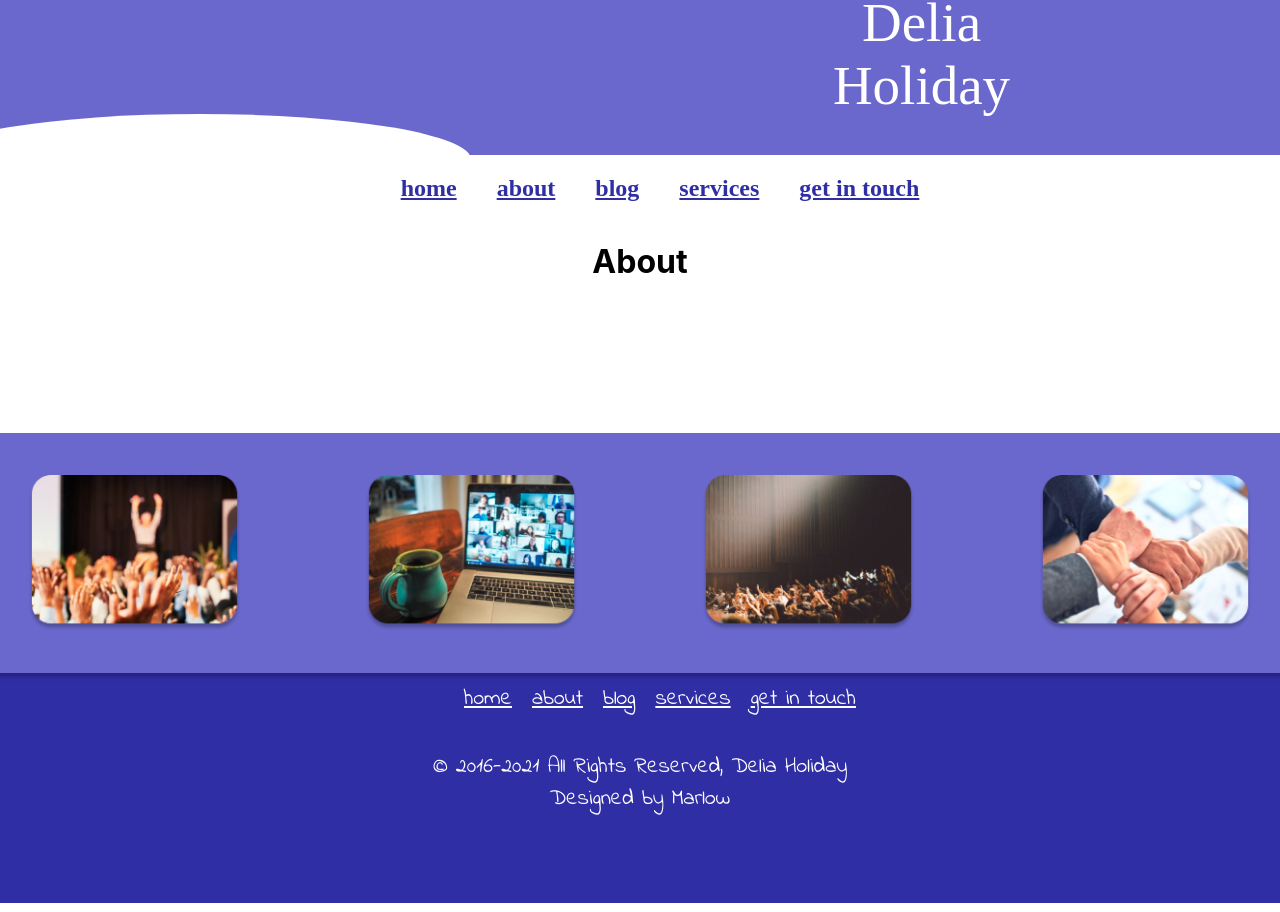
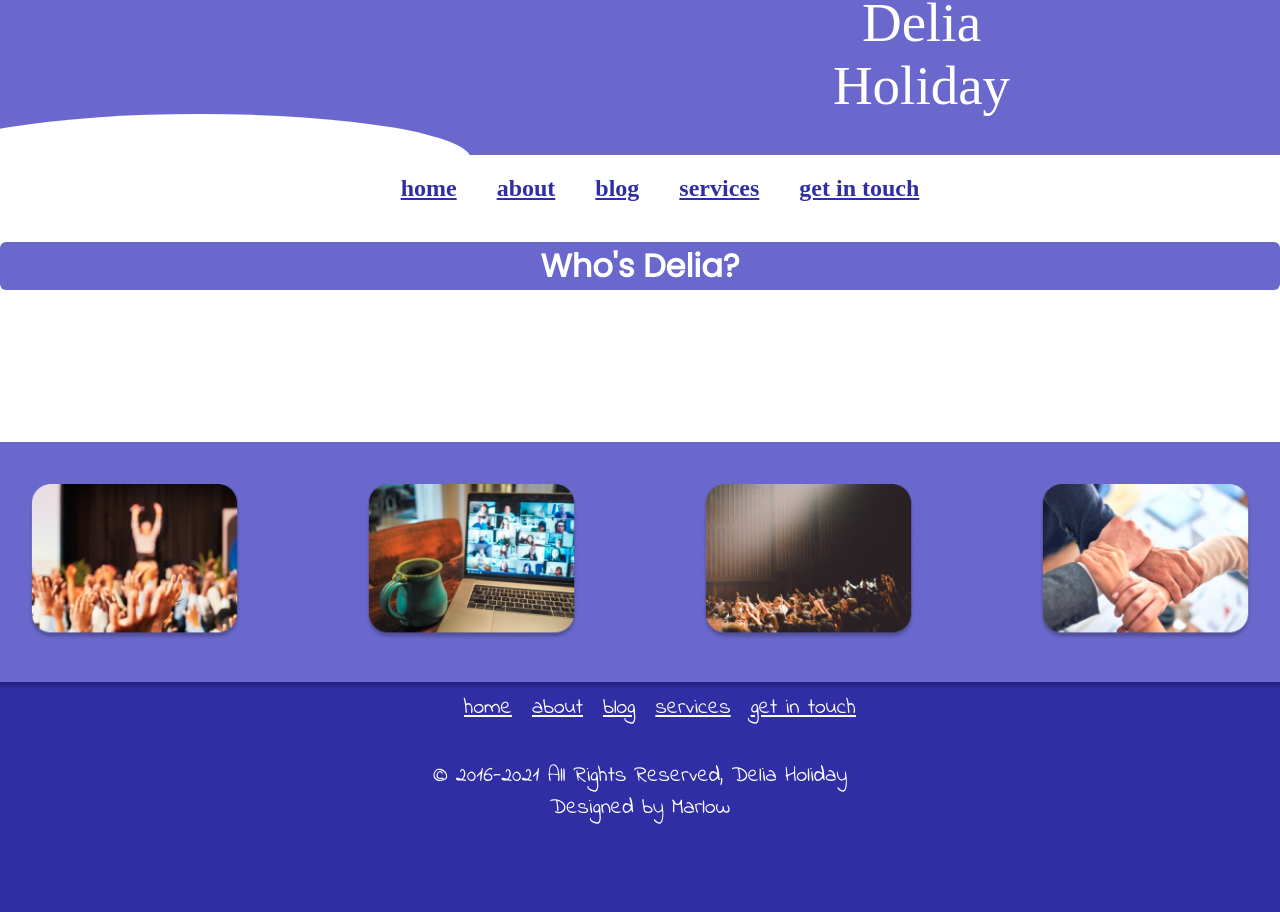
Before and after one commit to Marlow95/meversetheme, a React (Create React App) app: page /about in a window 1280 px wide. Built offline with nearby package versions, Linux system fonts and the light colour scheme; a web font is replaced by a local one.

Commit message:
About Us Page

```diff
--- a/src/pages/About.js
+++ b/src/pages/About.js
@@ -1,9 +1,20 @@
 import React from 'react';
 
 function About(){
+    const styles = {
+        backgroundColor:'#6A68CC',
+        color:'white',
+        fontFamily:'Poppins',
+        borderRadius:'6px',
+        width:'80rem',
+        textAlign:'center'
+    }
     return (
         <div>
-            <h1>About</h1>
+
+            <div style={styles}>
+                <h1>Who's Delia?</h1>
+            </div>
         </div>
 
     )
```
